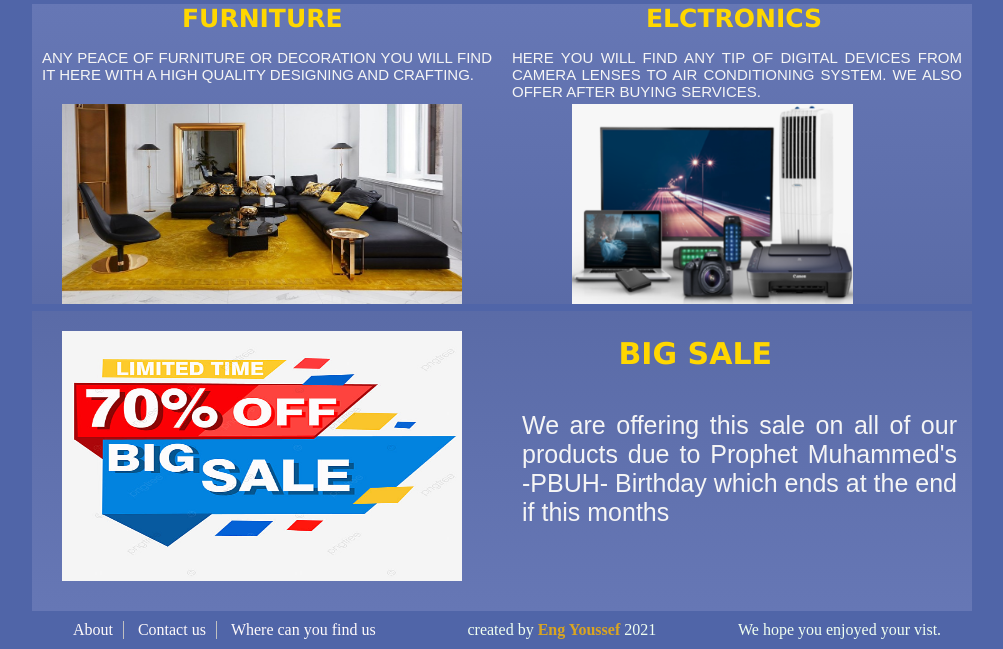
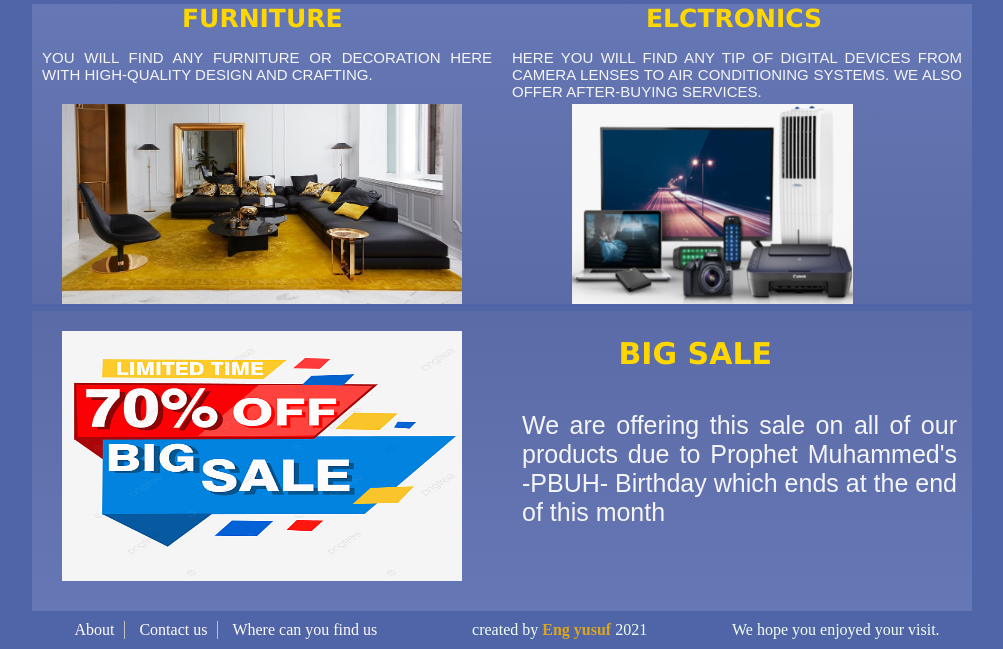
Before and after one commit to Yusufbedir312/First-web, a plain HTML site: page index.html in a window 1280 px wide. Shown: the part 243-892 px from the top of the page, without its empty margins (138-1141 px from the left). Drawn offline with Linux system fonts and the light colour scheme.

Commit message:
Update index.html

```diff
--- a/index.html
+++ b/index.html
@@ -34,7 +34,7 @@
                     furniture
                 </h3>
                 <p class="furn">
-                    Any peace of furniture or decoration you will find it here with a high quality designing and crafting.
+                    You will find any furniture or decoration here with high-quality design and crafting.
                 </p>
 
              <img src="images/furniture-desk.jpg" alt="">
@@ -50,8 +50,8 @@
                 </h2>
 
                 <p class="Elc">
-                    Here you will find any tip of digital devices from camera lenses to air conditioning system.
-                    We also offer after buying services.
+                    Here you will find any tip of digital devices from camera lenses to air conditioning systems.
+                    We also offer after-buying services.
 
                 </p>
                 <img src="images/electronic-items-.png" alt="">
@@ -75,7 +75,7 @@
                 <h1> big sale </h1>
 
                 <p>
-                    We are offering this sale on all of our products due to Prophet Muhammed's -PBUH- Birthday which ends at the end if this months
+                    We are offering this sale on all of our products due to Prophet Muhammed's -PBUH- Birthday which ends at the end of this month
                 </p>
 
             </div>
@@ -91,11 +91,11 @@
             </ul>
 
             <p>
-                created by <span> Eng Youssef </span>  2021
+                created by <span> Eng yusuf </span>  2021
             </p>
 
             <p>
-                We hope you enjoyed your vist.
+                We hope you enjoyed your visit.
             </p>
         </footer>
 
```
